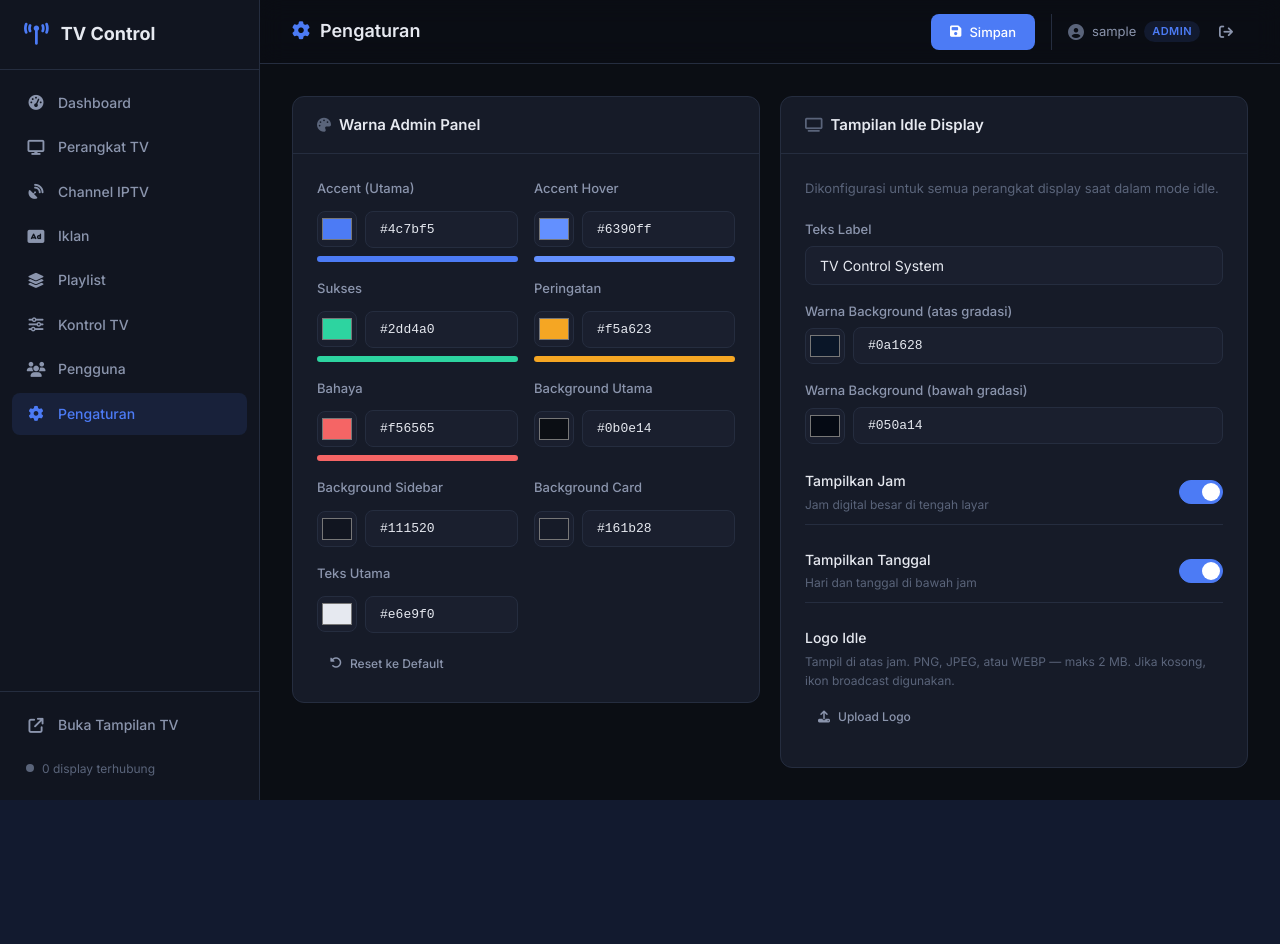
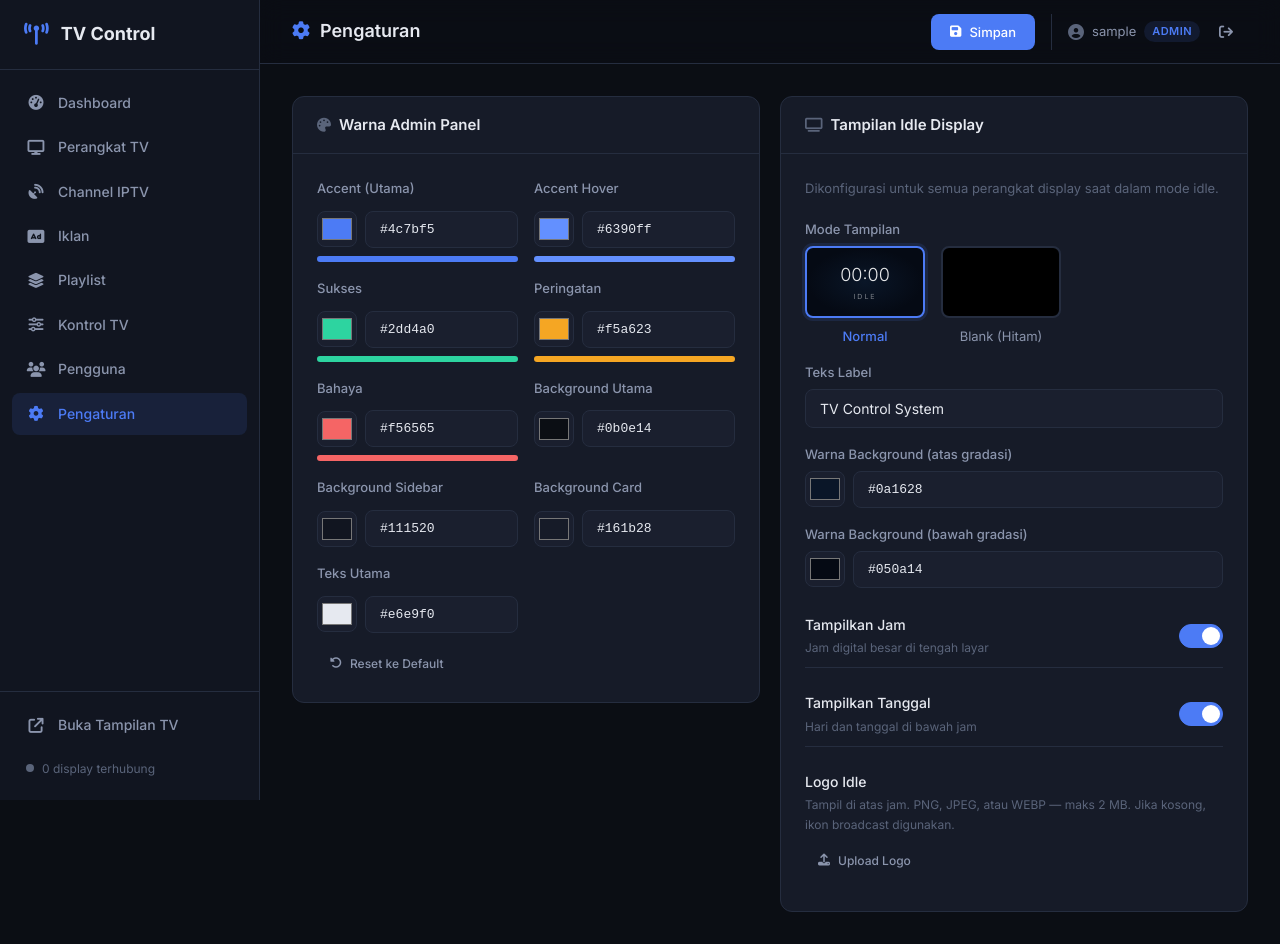
Before and after one commit to nurfauziskandar/Television-Ads, a Flask app: page /admin/settings in a window 1280 px wide. Before the commit the page ends 800 px from the top, so only its background shows below. Run offline with Flask 3, Linux system fonts and the light colour scheme; the visitor is signed in with stand-in values (Sample User, id 1); tables that the repository leaves empty hold one stand-in row (values such as "Sample post"); some libraries are stand-ins or nearby versions.

Commit message:
feat: add blank/normal idle display mode toggle
Settings page shows two-option visual picker (Normal vs Blank/Hitam).
Blank mode: pure black screen, hides clock/logo/label/status/pulse/token badge.
Normal mode: restores existing idle display config.
idle_style persisted in DB via existing /api/config endpoint.

Co-Authored-By: Claude Sonnet 4.6 <noreply@anthropic.com>

```diff
--- a/app.py
+++ b/app.py
@@ -602,7 +602,7 @@ def api_config_display():
     """Konfigurasi idle display — tidak memerlukan auth (diakses display client)."""
     return jsonify({
         k: AppConfig.get(k, CONFIG_DEFAULTS[k])
-        for k in ('idle_show_clock', 'idle_show_date', 'idle_logo',
+        for k in ('idle_style', 'idle_show_clock', 'idle_show_date', 'idle_logo',
                   'idle_label', 'idle_bg_from', 'idle_bg_to',
                   'ticker_enabled', 'ticker_text', 'ticker_speed',
                   'ticker_font_size', 'ticker_bg', 'ticker_color')
--- a/models.py
+++ b/models.py
@@ -129,6 +129,7 @@ CONFIG_DEFAULTS = {
     'color_bg_card':     '#161b28',
     'color_text_primary':'#e6e9f0',
     # Idle display
+    'idle_style':      'normal',
     'idle_show_clock': 'true',
     'idle_show_date':  'true',
     'idle_logo':       '',
--- a/static/css/admin.css
+++ b/static/css/admin.css
@@ -2106,3 +2106,55 @@ textarea.form-control { resize: vertical; min-height: 80px; }
         vertical-align: middle;
     }
 }
+
+/* ===================================================================
+   Idle Style Picker
+   =================================================================== */
+
+.idle-style-picker {
+    display: flex;
+    gap: 16px;
+}
+
+.idle-style-option {
+    display: flex;
+    flex-direction: column;
+    align-items: center;
+    gap: 8px;
+    cursor: pointer;
+    font-size: 13px;
+    color: var(--text-secondary);
+}
+
+.idle-style-option input[type="radio"] { display: none; }
+
+.idle-style-preview {
+    width: 120px;
+    height: 72px;
+    border-radius: var(--radius);
+    border: 2px solid var(--border);
+    display: flex;
+    flex-direction: column;
+    align-items: center;
+    justify-content: center;
+    transition: border-color 0.2s, box-shadow 0.2s;
+}
+
+.idle-style-preview--normal {
+    background: radial-gradient(ellipse at center, #0a1628 0%, #050a14 70%);
+    color: #fff;
+}
+
+.idle-style-preview--blank {
+    background: #000;
+}
+
+.idle-style-option.selected .idle-style-preview {
+    border-color: var(--accent);
+    box-shadow: 0 0 0 3px var(--accent-subtle);
+}
+
+.idle-style-option.selected {
+    color: var(--accent);
+    font-weight: 500;
+}
--- a/templates/settings.html
+++ b/templates/settings.html
@@ -148,6 +148,32 @@
             </p>
 
             <div class="form-group">
+                <label class="form-label">Mode Tampilan</label>
+                <div class="idle-style-picker">
+                    <label class="idle-style-option {% if config.idle_style != 'blank' %}selected{% endif %}"
+                           id="style-opt-normal">
+                        <input type="radio" name="idle_style" value="normal"
+                               {% if config.idle_style != 'blank' %}checked{% endif %}
+                               onchange="onIdleStyleChange(this.value)">
+                        <div class="idle-style-preview idle-style-preview--normal">
+                            <div style="font-size:18px;font-weight:200;opacity:.9">00:00</div>
+                            <div style="font-size:7px;opacity:.4;letter-spacing:2px;margin-top:2px">IDLE</div>
+                        </div>
+                        <span>Normal</span>
+                    </label>
+                    <label class="idle-style-option {% if config.idle_style == 'blank' %}selected{% endif %}"
+                           id="style-opt-blank">
+                        <input type="radio" name="idle_style" value="blank"
+                               {% if config.idle_style == 'blank' %}checked{% endif %}
+                               onchange="onIdleStyleChange(this.value)">
+                        <div class="idle-style-preview idle-style-preview--blank"></div>
+                        <span>Blank (Hitam)</span>
+                    </label>
+                </div>
+            </div>
+
+            <div id="idle-normal-settings">
+            <div class="form-group">
                 <label class="form-label">Teks Label</label>
                 <input type="text" class="form-control" id="idle_label"
                        value="{{ config.idle_label }}" placeholder="TV Control System">
@@ -231,6 +257,7 @@
                 </div>
 
             </div>
+            </div><!-- /#idle-normal-settings -->
         </div>
     </div>
 
@@ -291,6 +318,8 @@ async function saveSettings() {
     });
 
     // Idle display
+    const styleEl = document.querySelector('input[name="idle_style"]:checked');
+    payload.idle_style      = styleEl ? styleEl.value : 'normal';
     payload.idle_label      = document.getElementById('idle_label').value.trim() || 'TV Control System';
     payload.idle_bg_from    = document.getElementById('idle_bg_from').value;
     payload.idle_bg_to      = document.getElementById('idle_bg_to').value;
@@ -346,6 +375,29 @@ async function deleteLogo() {
     }
 }
 
+function onIdleStyleChange(val) {
+    const normal = document.getElementById('idle-normal-settings');
+    const optNormal = document.getElementById('style-opt-normal');
+    const optBlank  = document.getElementById('style-opt-blank');
+    if (val === 'blank') {
+        normal.style.opacity = '0.35';
+        normal.style.pointerEvents = 'none';
+        optBlank.classList.add('selected');
+        optNormal.classList.remove('selected');
+    } else {
+        normal.style.opacity = '';
+        normal.style.pointerEvents = '';
+        optNormal.classList.add('selected');
+        optBlank.classList.remove('selected');
+    }
+}
+
+// Init on load
+document.addEventListener('DOMContentLoaded', function() {
+    const checked = document.querySelector('input[name="idle_style"]:checked');
+    if (checked) onIdleStyleChange(checked.value);
+});
+
 // Live preview dari color picker saat halaman dimuat
 document.querySelectorAll('input[type="color"]').forEach(picker => {
     picker.addEventListener('input', function() {
```
Also changed, not shown: static/js/display.js (+25 -1 lines).
